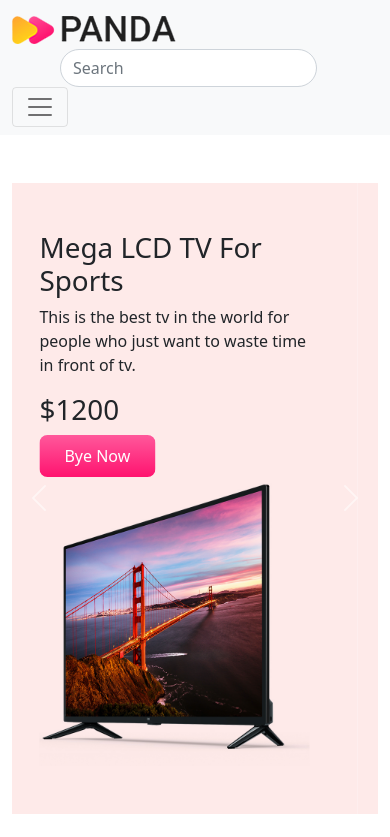
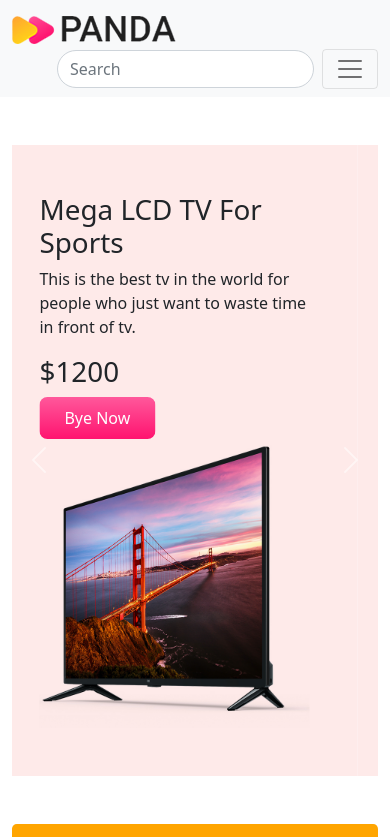
Before and after one commit to Jugol-Karmakar/panda-commerce, a plain HTML site: page index.html in a window 390 px wide. Shown: the top 837 px of the page. Drawn offline with nearby package versions, Linux system fonts and the light colour scheme.

Commit message:
added style commit

```diff
--- a/index.html
+++ b/index.html
@@ -31,7 +31,7 @@
           <a class="navbar-brand" href="#"
             ><img src="images/logo.png" alt=""
           /></a>
-          <form class="mx-5 d-flex ">
+          <form class="ms-auto d-flex ">
             <input
               class="form-control rounded-pill"
               type="search"
@@ -40,7 +40,7 @@
             />
           </form>
           <button
-            class="navbar-toggler"
+            class="navbar-toggler ms-2"
             type="button"
             data-bs-toggle="collapse"
             data-bs-target="#navbarSupportedContent"
```
